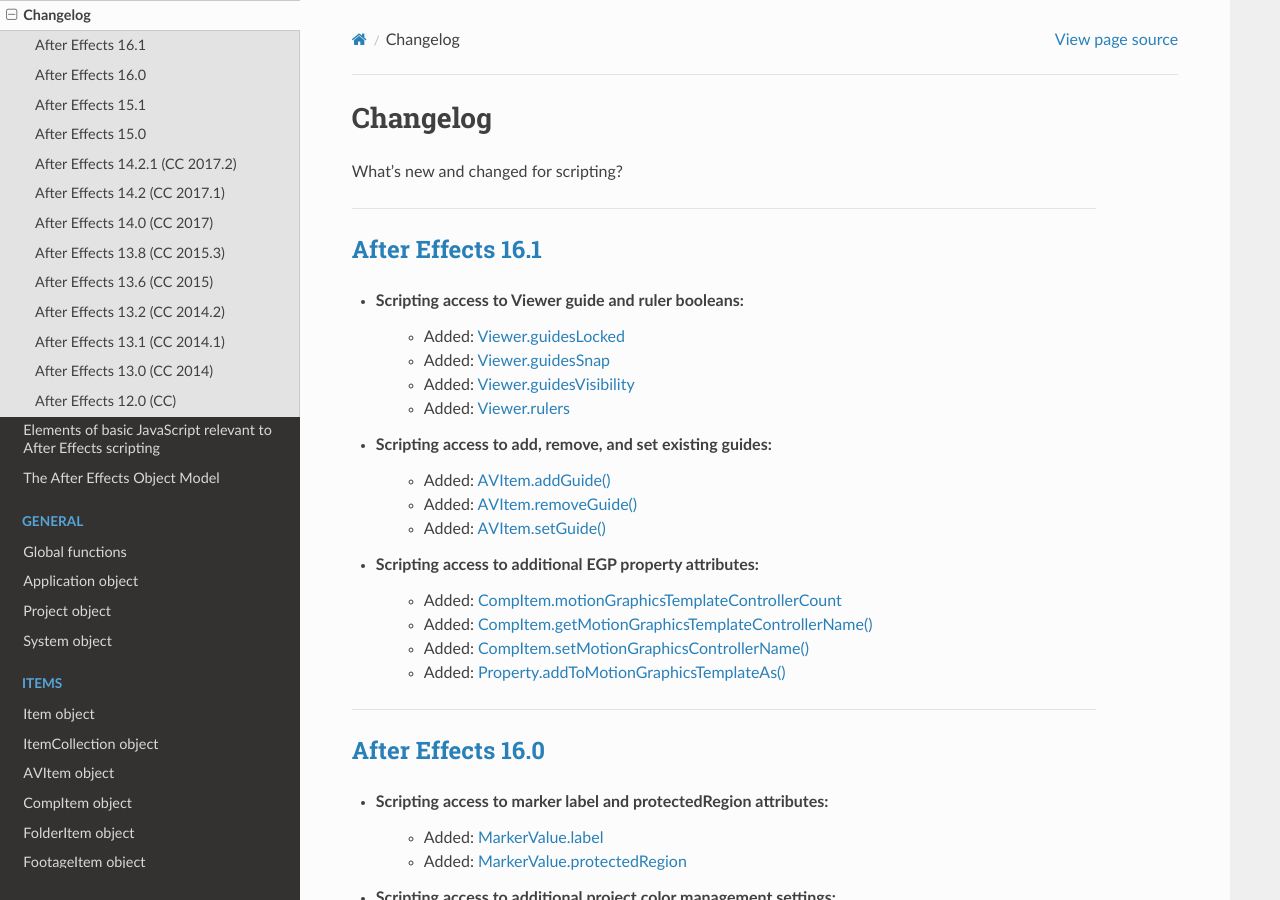
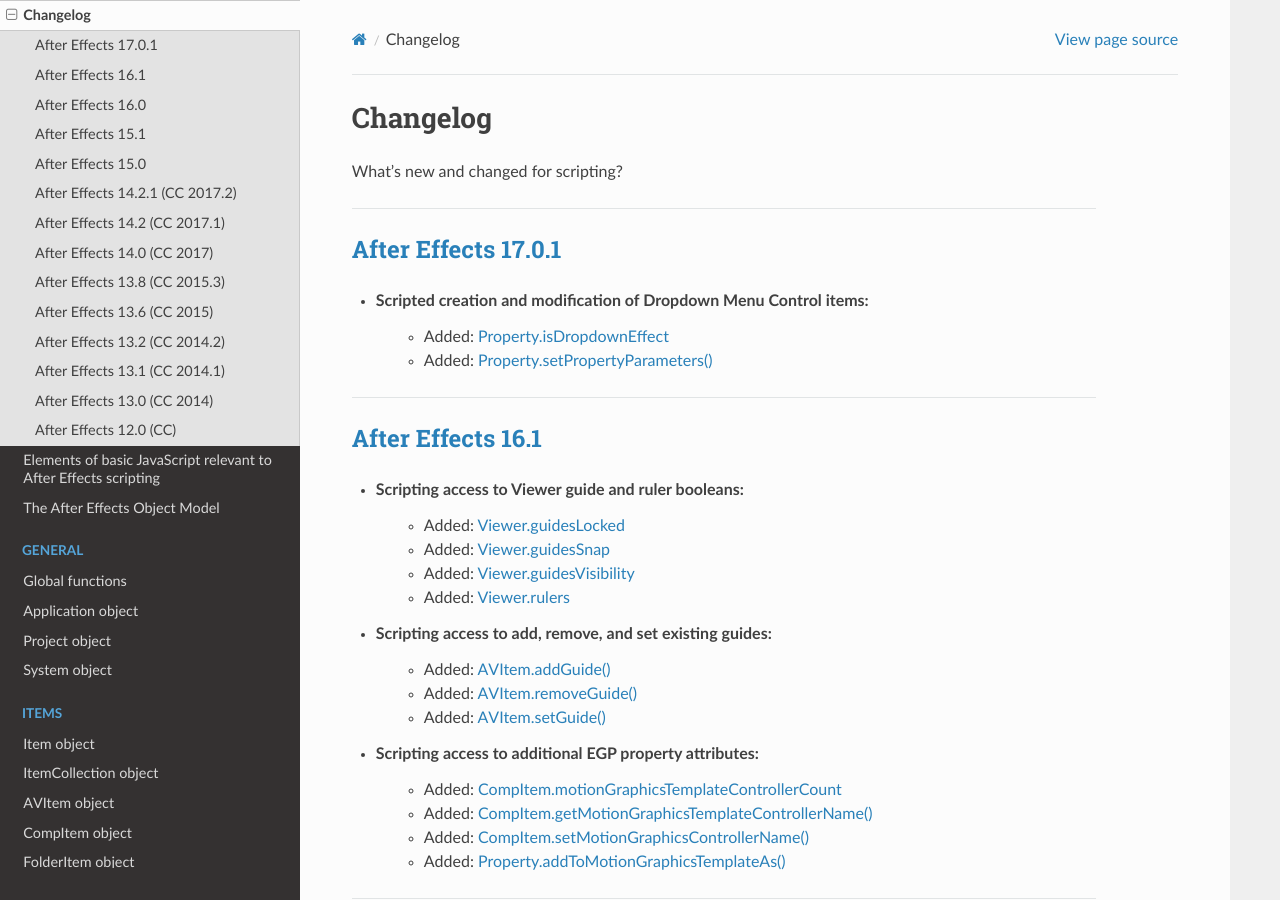
Before and after one commit to docsforadobe/after-effects-scripting-guide, a Sphinx documentation site: the page built from docs/introduction/changelog.rst, in a window 1280 px wide and 900 px high. Built offline with Sphinx 7.4.7 and the Read the Docs theme 2.0.0, drawn with Linux system fonts in a browser that asks for light colours.

Commit message:
Updated changelog with the additions for scripting Dropdown Menu Controls

```diff
--- a/docs/introduction/changelog.rst
+++ b/docs/introduction/changelog.rst
@@ -5,6 +5,17 @@
 #########
 
 What's new and changed for scripting?
+
+----
+
+.. _Changelog.17.0.1:
+
+`After Effects 17.0.1`_
+************************************************************************************************************************************
+
+- Scripted creation and modification of Dropdown Menu Control items:
+	- Added: :ref:`Property.isDropdownEffect`
+	- Added: :ref:`Property.setPropertyParameters`
 
 ----
 
```
